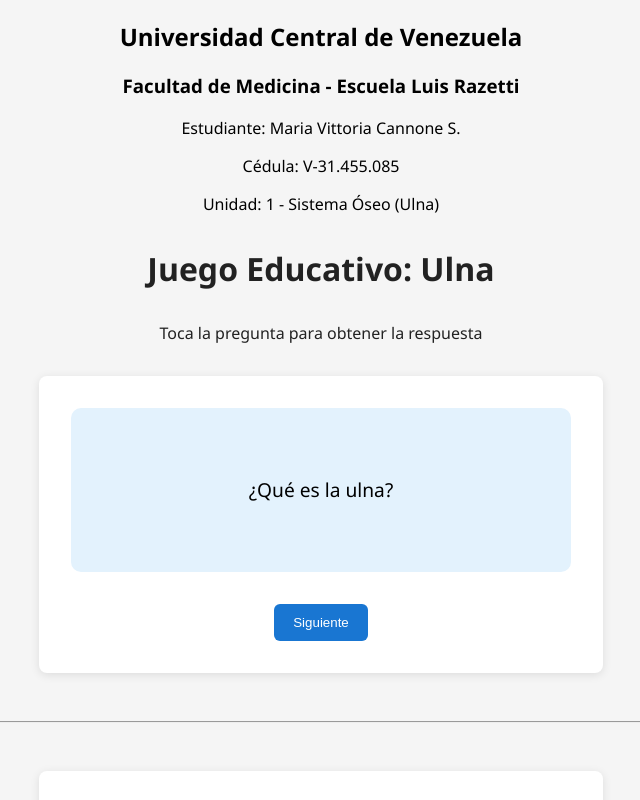
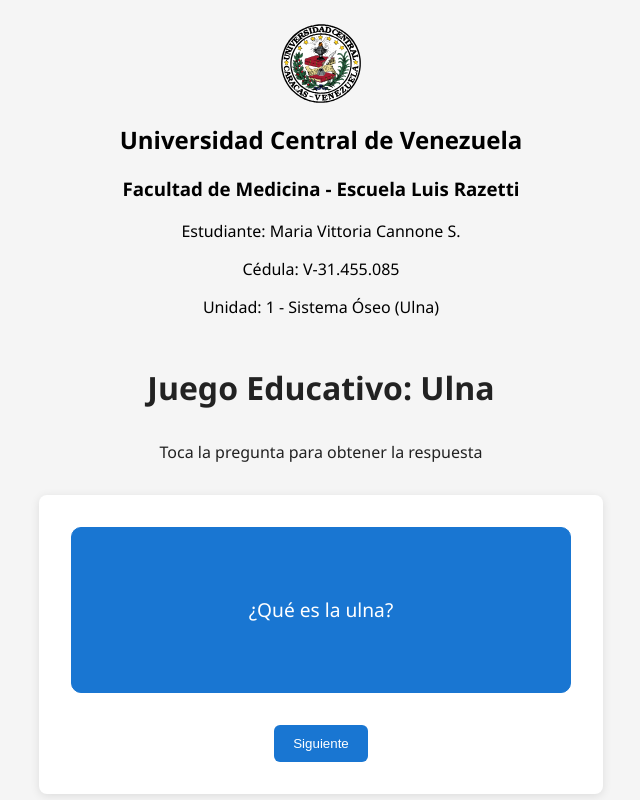
Before and after one commit to leoaristizabal/juegoulnamariacannone, a React (Vite) app: page / in a window 1280 px wide. Shown: the top 800 px of the page, without its empty margins (319-959 px from the left). Built offline with nearby package versions, Linux system fonts and the light colour scheme.

Commit message:
add ucv logo

```diff
--- a/src/App.jsx
+++ b/src/App.jsx
@@ -5,6 +5,12 @@
 function App() {
   return (
     <div>
+
+
+
+
+    <div className='divHead'>
+      <img className='logoucv' src="./logo.svg" alt="" />
       <header className="student-header">
         <h2>Universidad Central de Venezuela</h2>
         <h3>Facultad de Medicina - Escuela Luis Razetti</h3>
@@ -12,7 +18,7 @@
         <p>Cédula: V-31.455.085</p>
         <p>Unidad: 1 - Sistema Óseo (Ulna)</p>
       </header>
-
+    </div>
       <h1>Juego Educativo: Ulna</h1>
       <p className='subtitulo1'>Toca la pregunta para obtener la respuesta</p>
       <Flashcards />
--- a/src/index.css
+++ b/src/index.css
@@ -11,6 +11,12 @@
   justify-content: center;
 
 
+}
+
+@keyframes pulso {
+  0% { transform: scale(1); }
+  50% { transform: scale(1.03); }
+  100% { transform: scale(1); }
 }
 
 h1 {
@@ -32,8 +38,9 @@
 
 .flashcard {
   padding: 2rem;
-  background: #e3f2fd;
+  background: #1976d2;
   border-radius: 10px;
+  border: 1.5px solid #1976d2;
   font-size: 1.2rem;
   cursor: pointer;
   margin-bottom: 1rem;
@@ -41,6 +48,30 @@
   display: flex;
   align-items: center;
   justify-content: center;
+  color: #ffffff;
+  animation: pulso 0.5s ease-in-out;
+  transition: background-color 0.3s ease, transform 0.3s ease;
+}
+.flashcard:hover{
+  background: #e3f2fd;
+  color: #222;
+  box-shadow: 0 4px 12px rgba(115, 57, 57, 0.1);
+  transform: scale(1.025);
+}
+
+.divHead{
+  display: flex;
+  flex-direction: column;
+  align-items: center;
+  justify-content: center;
+
+}
+.logoucv{
+  padding-top: 1.5rem;
+width: 5rem;
+display: block;
+align-items: center;
+justify-content: center;
 }
 
 .question-block h4 {
@@ -62,7 +93,7 @@
 }
 
 .btn:hover {
-  background: #1565c0;
+  background: #5b9de8;
 }
 
 .options {
```
Also changed, not shown: public/logo.svg (added).
